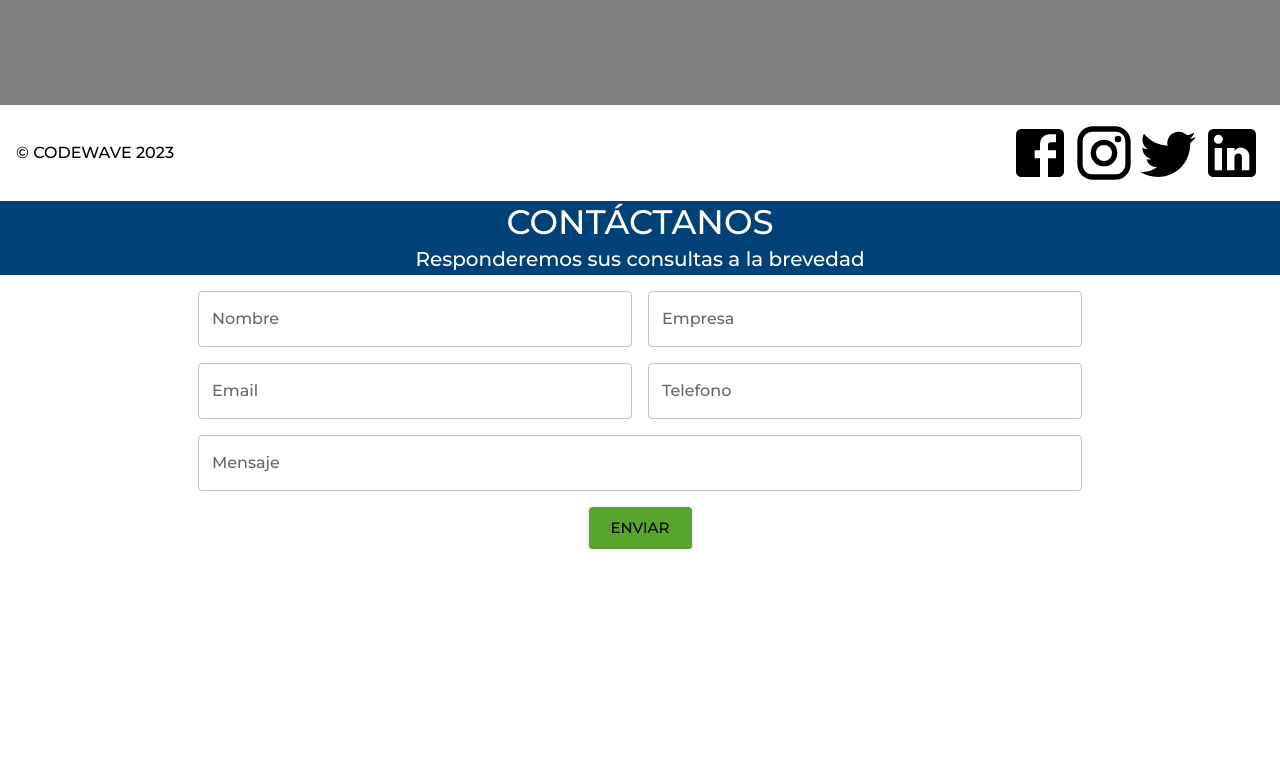
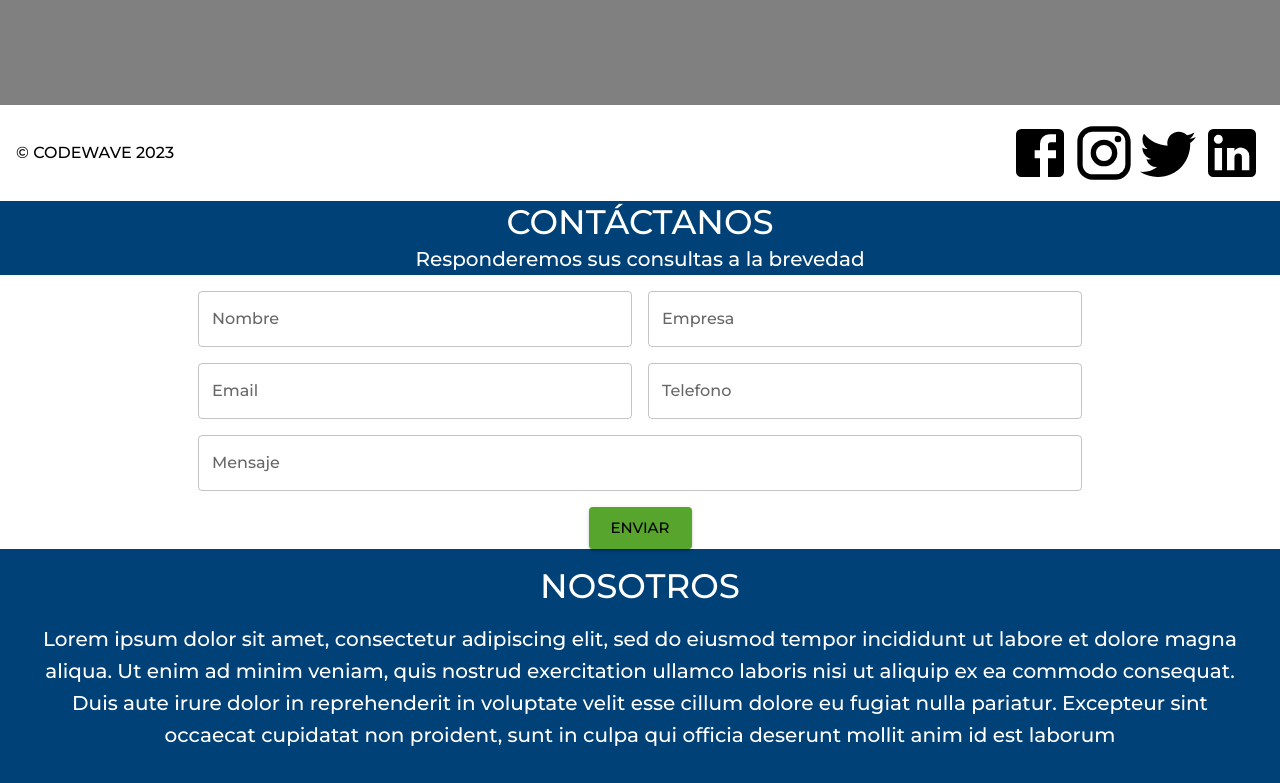
Before and after one commit to jyturrieta/codewave-www, a React (Create React App) app: page / in a window 1280 px wide. Shown: the part 482-1265 px from the top of the page. Before the commit the page ends 1031 px from the top, so only its background shows below. Built offline with nearby package versions, Linux system fonts and the light colour scheme.

Commit message:
creacion nosotros

```diff
--- a/src/App.js
+++ b/src/App.js
@@ -1,6 +1,7 @@
 import React from "react";
 import { Box, Typography } from "@mui/material";
 import Footer from "./components/Footer";
+import Nosotros from "./components/Nosotros";
 
 import ContactForm from "./components/ContactForm.jsx"
 
@@ -13,6 +14,7 @@
         </Typography>
         <Footer/>
         <ContactForm/>
+        <Nosotros />
       </Box>
     </div>
   );
--- /dev/null
+++ b/src/components/Nosotros.jsx
@@ -0,0 +1,23 @@
+import React from "react";
+import { Box, Typography } from "@mui/material";
+
+
+export default function Nosotros() {
+  return(
+    <Box p={2} bgcolor="primary.main" sx={{display:"flex", justifyContent: "center", flexDirection:"column"}}>
+        <Box>
+          <Typography variant="h4" align="center" color="white.main">
+            NOSOTROS
+          </Typography>
+        </Box>
+        <Box p={2}>
+          <Typography variant="h6" align="center" color="white.main">
+          Lorem ipsum dolor sit amet, consectetur adipiscing elit, sed do eiusmod tempor incididunt ut labore et dolore magna aliqua.
+          Ut enim ad minim veniam, quis nostrud exercitation ullamco laboris nisi ut aliquip ex ea commodo consequat.
+          Duis aute irure dolor in reprehenderit in voluptate velit esse cillum dolore eu fugiat nulla pariatur. Excepteur sint occaecat cupidatat non proident,
+          sunt in culpa qui officia deserunt mollit anim id est laborum
+          </Typography>
+        </Box>
+      </Box>
+  )
+}
```
